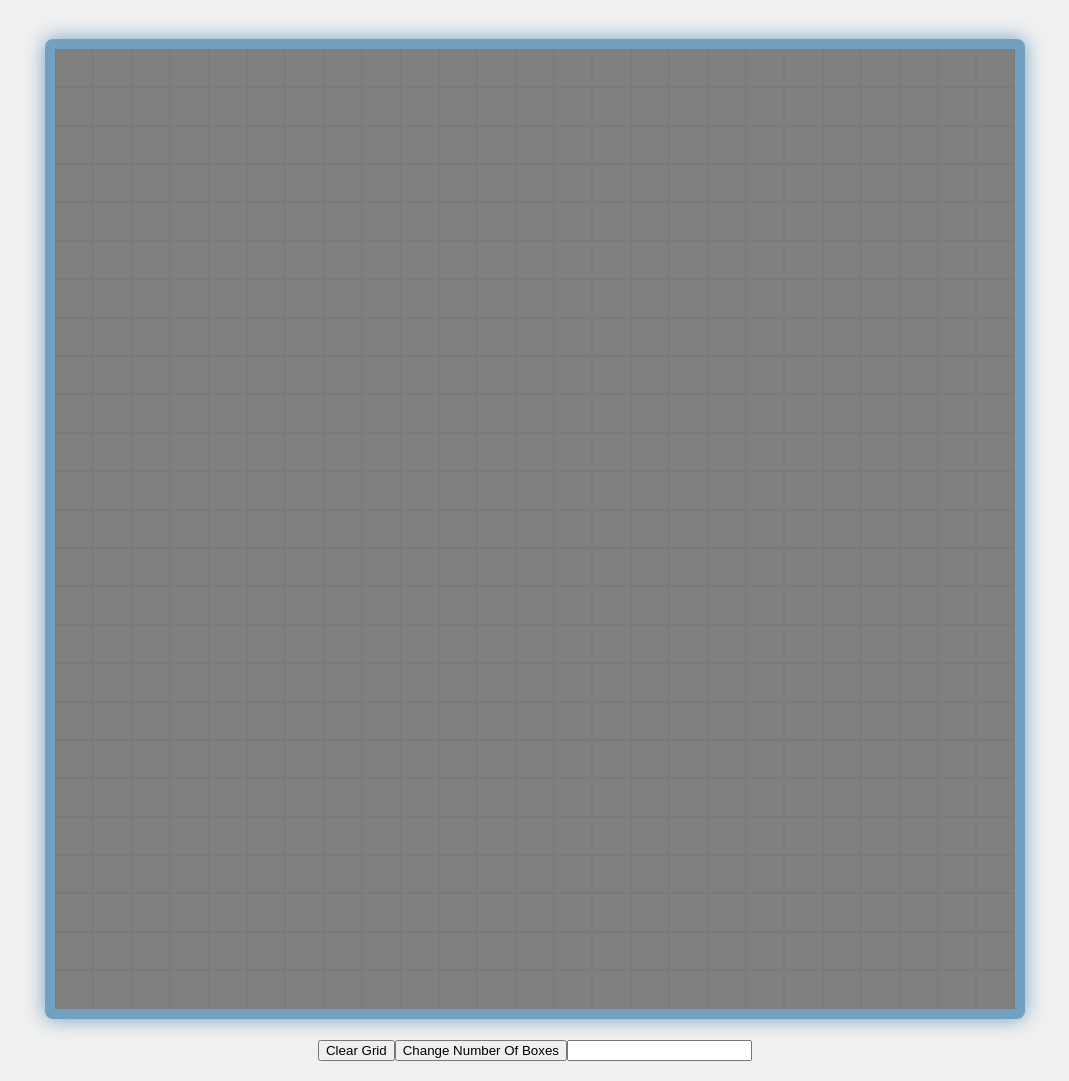
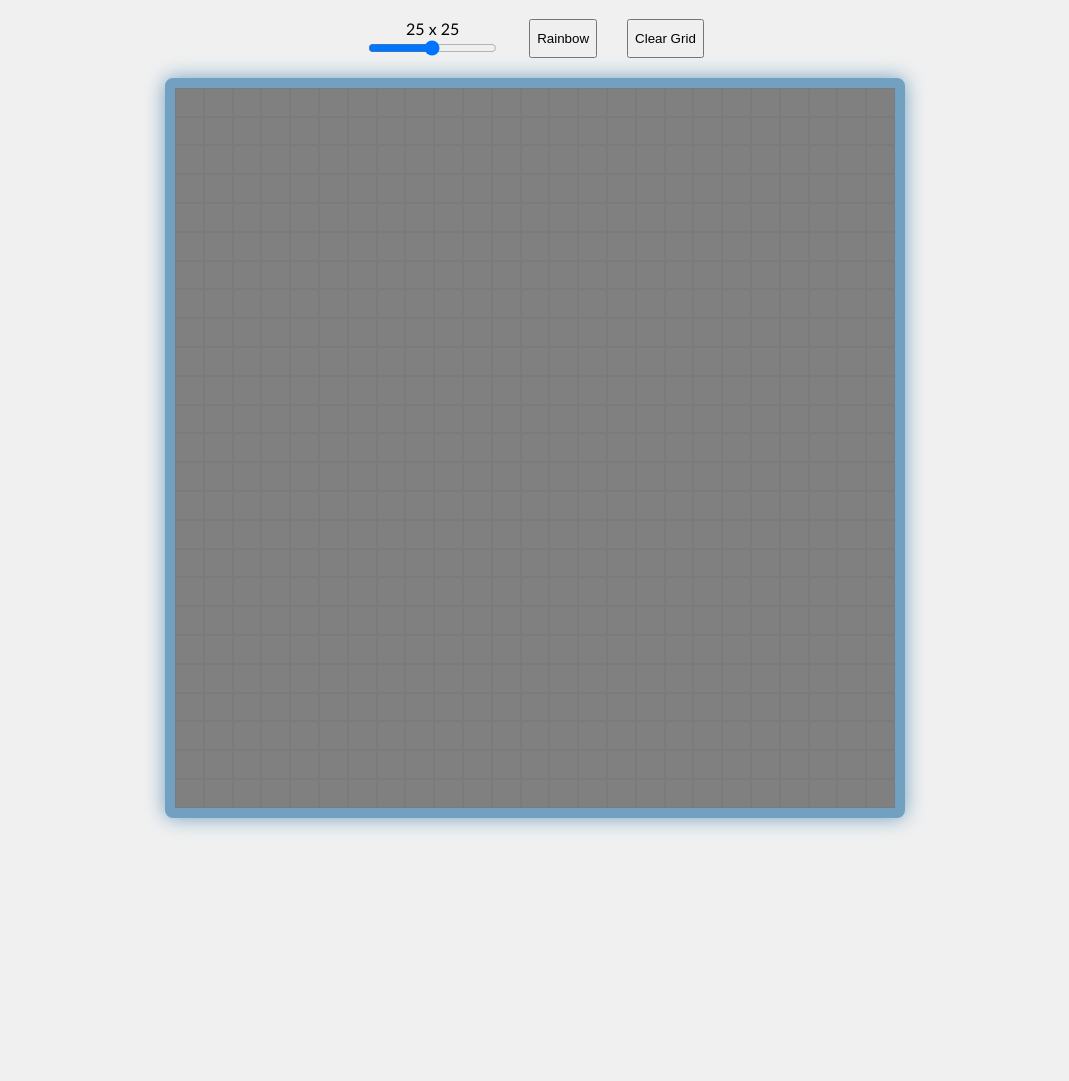
Before and after one commit to Cwarcup/Etch-A-Sketch, a plain HTML site: page index.html in a window 1280 px wide. Shown: the part 83-1164 px from the top of the page, without its empty margins (105-1174 px from the left). After the commit the page ends 941 px from the top, so only its background shows below. Drawn offline with Linux system fonts and the light colour scheme.

Commit message:
rainbow button

```diff
--- a/index.html
+++ b/index.html
@@ -11,8 +11,15 @@
 <body>
 	<div class = 'section'>
 		<h1 id = 'header'>Etch-A-Sketch Game</h1>
+		<div class = 'buttons'>
+			<div class='slider-container'>
+				<div id="sizeValue" class="size-value">25 x 25</div>
+				<input autocomplete="off" id="sizeSlider" type="range" value="25" min="1" max="50" />
+			</div>
+			<button class = 'rainbowbtn'>Rainbow</button>
+		</div>
 		<div class="container"></div>
-		<div class = 'buttons'></div>
+
 	</div>
 </body>
 </html>
--- a/java.js
+++ b/java.js
@@ -1,25 +1,20 @@
 const section = document.querySelector('.section');
-const header = document.querySelector('#header');
 const container = document.querySelector('.container');
-const grid = document.querySelector('.grid');
 const div = document.querySelector(".box");
 const buttonContainer = document.querySelector('.buttons');
 
-const MIN_WIDTH_PX = 450;
-const MIN_HEIGHT_PX = 450;
+const MIN_WIDTH_PX = 350;
+const MIN_HEIGHT_PX = 350;
 const GRID_SIZE_DEFAULT = 25;
-const BUTTON_HEIGHT_PX = 33;
 const MARGIN_PX = 20;
 const GRID_BORDER_PX = 10;
 
-let gridWidthPx = 960;
+let gridWidthPx = 720;
 let gridSize = GRID_SIZE_DEFAULT;
 
-
-// create header and buttons:
 init();
 
-
+// run at open
 function init() {
 
 	let borderColor = 'rgb(114,160,193)';
@@ -33,16 +28,8 @@ function init() {
 
 	section.style.margin = `${MARGIN_PX}px`;
 	section.style.minWidth = `${MIN_WIDTH_PX}px`;
-
+	createButtons();
 	createDivs(gridSize);
-
-	createButtons();
-
-}
-
-
-function getCellSizePx() {
-	return gridWidthPx / gridSize;
 }
 
 // function to create divs
@@ -65,32 +52,26 @@ function createDivs(gridSize) {
 		} while (i < (gridSize ** 2));
 }
 
-
-
-//change cell colour
-function updateCell(e) {
-	let div = e.target;
-	div.style.backgroundColor = "red";
-}
-
-// need to create button to restart grid
+//create 'clear' button
 function createButtons() {
 	const rstbtn = document.createElement('button');
 	rstbtn.addEventListener('click', clearGrid);
 	rstbtn.textContent = "Clear Grid";
 	buttonContainer.appendChild(rstbtn);
-
-	const boxButton = document.createElement('button');
-	boxButton.addEventListener('click', changeBoxNumber);
-	boxButton.textContent = 'Change Number Of Boxes';
-	buttonContainer.appendChild(boxButton);
-
-	const boxSlider = document.createElement('input');
-	boxSlider.classList.add('slider');
-	buttonContainer.appendChild(boxSlider);
-
 }
 
+//determine each box size in px
+function getCellSizePx() {
+	return gridWidthPx / gridSize;
+}
+
+//change box colour
+function updateCell(e) {
+	let div = e.target;
+	div.style.backgroundColor = "black";
+}
+
+//removes the color from grid and creates new divs
 function clearGrid() {
     while (container.firstChild) {
         container.removeChild(container.firstChild);
@@ -98,12 +79,36 @@ function clearGrid() {
 	createDivs(gridSize)
 }
 
+//Slider
+//ToFix: certain values (i.e., 39) cause boxes not to fit in boarder. WHY!
+const sizeValue = document.getElementById('sizeValue');
+const sizeSlider = document.getElementById('sizeSlider');
 
-function changeBoxNumber() {
-	gridSize = parseInt(prompt('Please enter the number of cells per side:'));
-	if (gridSize > 100 || gridSize < 0) {
-		gridSize = parseInt(prompt('Enter a cell number between 0 and 100'))
-	}
+sizeSlider.onmousemove = (e) => updateSizeValue(e.target.value)
+sizeSlider.onchange = (e) => changeSize(e.target.value)
 
+function changeSize(value) {
+	setCurrentSize(value);
+	updateSizeValue(value);
 	clearGrid();
 }
+function updateSizeValue(value) {
+	sizeValue.innerHTML = `${value} x ${value}`
+  }
+
+  function setCurrentSize(newSize) {
+	  gridSize = newSize;
+  }
+
+//   ToFix: rainbow button. RGB works, but isnt changing when clicked.
+const rainbowbtn = document.querySelector('.rainbowbtn');
+
+rainbowbtn.addEventListener('click',toRainbow(e));
+
+function toRainbow(e) {
+	let div = e.target;
+	const randomR = Math.floor(Math.random() * 256)
+    const randomG = Math.floor(Math.random() * 256)
+    const randomB = Math.floor(Math.random() * 256)
+    div.style.backgroundColor = `rgb(${randomR}, ${randomG}, ${randomB})`
+}
--- a/style.css
+++ b/style.css
@@ -27,3 +27,14 @@ body {
   box-sizing: border-box;
   margin: 0;
 }
+
+.buttons {
+  display: flex;
+  gap: 30px;
+}
+
+.slider-container {
+  display: flex;
+  flex-direction: column;
+  align-items: center;
+}
```
